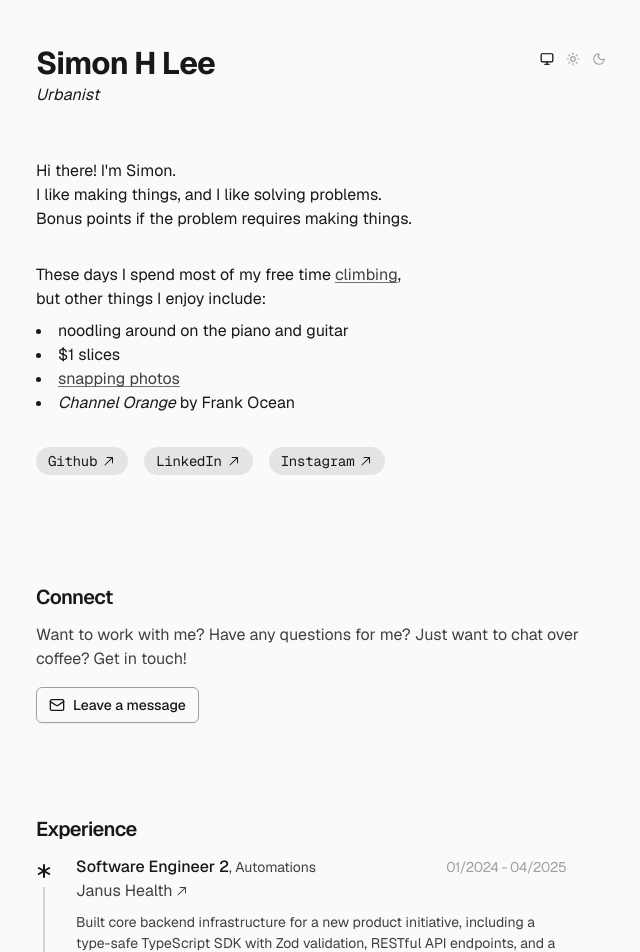
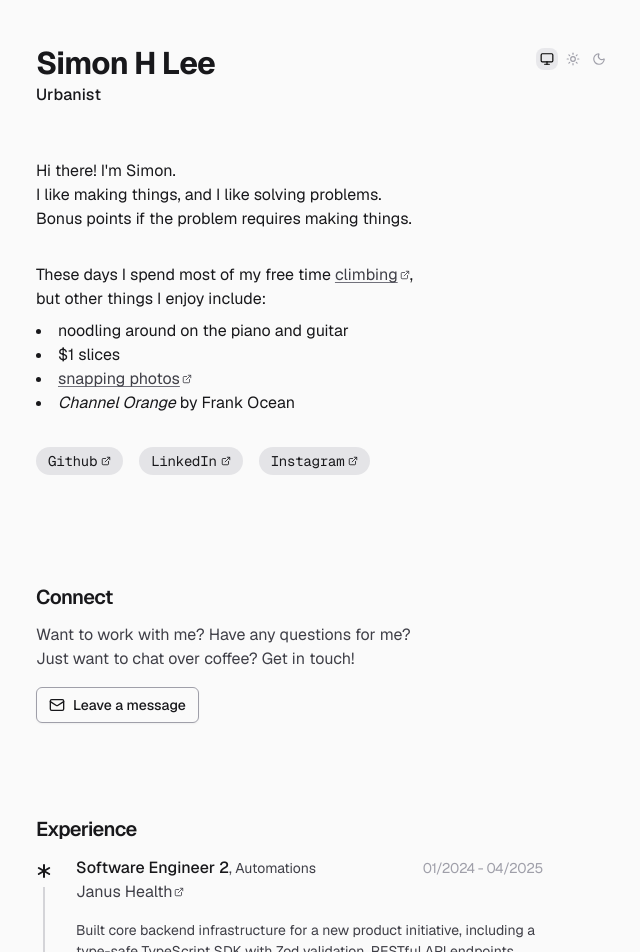
Before and after one commit to LeeSimonH/simonhlee.com, a Next.js app: page / in a window 1280 px wide. Shown: the top 952 px of the page, without its empty margins (316-956 px from the left). Built offline with nearby package versions, Linux system fonts and the light colour scheme.

Commit message:
style(ui): polish layout and styles across footer, globals, contact dialog, theme switch, and timeline

```diff
--- a/app/data.ts
+++ b/app/data.ts
@@ -87,7 +87,7 @@ export const SOCIAL_LINKS: SocialLink[] = [
   },
   {
     label: 'Instagram',
-    link: 'https://www.instagram.com/',
+    link: 'https://www.instagram.com/crimpwimp',
   },
 ]
 
--- a/app/footer.tsx
+++ b/app/footer.tsx
@@ -5,7 +5,7 @@ import ThemeSwitch from '@/components/theme-switch'
 export function Footer() {
   return (
     <footer className="text-muted border-faint border-t px-0 py-8 dark:border-zinc-800">
-      <div className="relative flex min-w-full items-center justify-start gap-6 text-xs tracking-tight">
+      <div className="relative flex min-w-full items-center justify-start gap-6 text-xs leading-0 tracking-tight">
         <div className="absolute right-0 text-xs">
           <ThemeSwitch />
         </div>
@@ -14,13 +14,13 @@ export function Footer() {
           href="https://github.com/leesimonh"
           target="_blank"
           rel="noopener noreferrer"
-          className="text-secondary flex items-center justify-start gap-1 leading-0 decoration-transparent"
+          className="text-secondary flex items-center justify-start gap-1 decoration-transparent"
         >
           <CopyrightIcon size={12} />
           2025 Simon H Lee
         </a>
 
-        <div className="flex items-center justify-start gap-1 leading-0 decoration-transparent">
+        <div className="flex items-center justify-start gap-1 decoration-transparent">
           <MapPinIcon size={12} />
           <span>Brooklyn, NY</span>
         </div>
--- a/app/globals.css
+++ b/app/globals.css
@@ -78,6 +78,10 @@
   pre {
     @apply font-mono;
   }
+
+  :where(a, button) {
+    cursor: pointer;
+  }
 }
 
 @layer utilities {
@@ -93,7 +97,7 @@
   }
 
   :where(a, .link) {
-    @apply text-link cursor-pointer underline decoration-zinc-500 underline-offset-2 transition-colors duration-200 ease-in-out;
+    @apply text-link underline decoration-zinc-500 underline-offset-2 transition-colors duration-200 ease-in-out;
 
     &:hover {
       @apply text-link-hover decoration-link-hover;
@@ -101,7 +105,7 @@
   }
 
   :where(.btn-link) {
-    @apply text-link cursor-pointer font-medium transition-colors duration-200 ease-in-out;
+    @apply text-link font-medium transition-colors duration-200 ease-in-out;
 
     &:hover {
       @apply text-link-hover;
--- a/app/header.tsx
+++ b/app/header.tsx
@@ -34,7 +34,7 @@ export function Header() {
           Simon H Lee
         </TextEffect>
 
-        <TextLoop interval={3.5} className="leading-loose italic">
+        <TextLoop interval={3.5} className="leading-loose font-medium">
           {['Software Engineer', 'Urbanist', 'Creative'].map((nickname) => (
             <TextEffect
               as="span"
--- a/app/page.tsx
+++ b/app/page.tsx
@@ -3,6 +3,7 @@ import { ContactDialog } from '@/components/contact-dialog'
 import { AnimatedBackground } from '@/components/ui/animated-background'
 import { Magnetic } from '@/components/ui/magnetic'
 import ExperiencesTimeline from '@/components/vertical-timeline'
+import { ExternalLink } from 'lucide-react'
 import { motion } from 'motion/react'
 import Link from 'next/link'
 import { useEffect, useState } from 'react'
@@ -36,21 +37,7 @@ function MagneticSocialLink({ children, link }: { children: React.ReactNode; lin
       >
         <span className="transition-color text-primary group-hover:text-on-primary dark:group-hover:text-on-primary z-10 inline-flex items-center gap-1 duration-200">
           {children}
-          <svg
-            width="15"
-            height="15"
-            viewBox="0 0 15 15"
-            fill="none"
-            xmlns="http://www.w3.org/2000/svg"
-            className="text-primary group-hover:text-on-primary dark:group-hover:text-on-primary z-10 transition-colors duration-200"
-          >
-            <path
-              d="M3.64645 11.3536C3.45118 11.1583 3.45118 10.8417 3.64645 10.6465L10.2929 4L6 4C5.72386 4 5.5 3.77614 5.5 3.5C5.5 3.22386 5.72386 3 6 3L11.5 3C11.6326 3 11.7598 3.05268 11.8536 3.14645C11.9473 3.24022 12 3.36739 12 3.5L12 9.00001C12 9.27615 11.7761 9.50001 11.5 9.50001C11.2239 9.50001 11 9.27615 11 9.00001V4.70711L4.35355 11.3536C4.15829 11.5488 3.84171 11.5488 3.64645 11.3536Z"
-              fill="currentColor"
-              fillRule="evenodd"
-              clipRule="evenodd"
-            ></path>
-          </svg>
+          <ExternalLink size={10} />
         </span>
       </a>
     </Magnetic>
@@ -94,7 +81,9 @@ export default function Personal() {
         transition={TRANSITION_SECTION}
         className="flex-1 space-y-8"
       >
-        {/* <h2 className="font-heading mb-4 text-lg">About</h2> */}
+        <h2 className="sr-only hidden" aria-hidden="true" aria-label="about">
+          About
+        </h2>
 
         <p>
           Hi there! I'm Simon.
@@ -105,11 +94,16 @@ export default function Personal() {
         </p>
         {/* MARK: Social Chips/Hovers/Cards */}
 
-        <div>
+        <div id="hobbies">
           <span>
             These days I spend most of my free time{' '}
-            <a href="https://instagram.com/crimpwimp" target="_blank" rel="noopener noreferrer">
-              climbing
+            <a
+              href="https://instagram.com/crimpwimp"
+              target="_blank"
+              rel="noopener noreferrer"
+              className="inline-flex items-baseline gap-0.5"
+            >
+              climbing <ExternalLink size={10} />
             </a>
             ,<br />
             but other things I enjoy include:
@@ -119,7 +113,12 @@ export default function Personal() {
               <li>noodling around on the piano and guitar</li>
               <li>$1 slices</li>
               <li>
-                <a href="https://vsco.co/simonhl/gallery">snapping photos</a>
+                <a
+                  href="https://vsco.co/simonhl/gallery"
+                  className="inline-flex items-baseline gap-0.5"
+                >
+                  snapping photos <ExternalLink size={10} />
+                </a>
               </li>
               <li>
                 <em>Channel Orange</em> by Frank Ocean
@@ -129,7 +128,7 @@ export default function Personal() {
         </div>
 
         {/* Github, LinkedIn, Instagram links/pills */}
-        <h3 className="font-heading sr-only hidden" aria-hidden="true" aria-label="socials">
+        <h3 className="sr-only hidden" aria-hidden="true" aria-label="socials">
           Socials
         </h3>
         <div className="flex flex-wrap gap-4">
@@ -157,8 +156,9 @@ export default function Personal() {
             <div className="contact-info flex flex-col gap-4">
               <div className="text-secondary space-y-1 text-pretty">
                 <p>
-                  Want to work with me? Have any questions for me? Just want to chat over coffee?
-                  Get in touch!
+                  Want to work with me? Have any questions for me?
+                  <br />
+                  Just want to chat over coffee? Get in touch!
                 </p>
               </div>
             </div>
--- a/components/contact-dialog.tsx
+++ b/components/contact-dialog.tsx
@@ -53,7 +53,7 @@ export function ContactDialog({
     <Dialog open={open} onOpenChange={handleOpenChange}>
       <DialogTrigger asChild>
         {trigger ?? (
-          <Button variant="outline" className="border-muted">
+          <Button variant="outline" className="border-muted hover:text-on-primary">
             <MailIcon />
             Leave a message
           </Button>
--- a/components/theme-switch.tsx
+++ b/components/theme-switch.tsx
@@ -36,11 +36,12 @@ export default function ThemeSwitch() {
 
   return (
     <AnimatedBackground
-      className="group z-auto rounded-lg"
+      className="group bg-faint/80 dark:bg-faint z-auto rounded-lg"
       defaultValue={theme}
       transition={{
         type: 'spring',
         bounce: 0,
+        duration: 0.3,
       }}
       enableHover={false}
       onValueChangeAction={(id) => {
@@ -53,7 +54,7 @@ export default function ThemeSwitch() {
         return (
           <button
             key={t.id}
-            className={`hover:text-primary-hover dark:data-[checked=true]:text-accent transition-all] mx-0.5 inline-flex cursor-pointer items-center justify-center rounded-full p-1 duration-300 focus-visible:outline-2 data-[checked=true]:text-black ${theme === t.id ? 'text-primary' : 'text-muted'}`}
+            className={`hover:text-primary-hover dark:data-[checked=true]:text-accent mx-0.5 inline-flex items-center justify-center rounded-full p-1 transition-all duration-300 focus-visible:outline-2 data-[checked=true]:text-black ${theme === t.id ? 'text-primary' : 'text-muted'}`}
             type="button"
             aria-label={`Switch to ${t.label} theme`}
             data-id={t.id}
--- a/components/vertical-timeline.tsx
+++ b/components/vertical-timeline.tsx
@@ -9,25 +9,25 @@ import {
   TimelineSeparator,
   TimelineTitle,
 } from '@/components/ui/timeline'
-import { AsteriskIcon } from 'lucide-react'
+import { AsteriskIcon, ExternalLink } from 'lucide-react'
 
 export default function ExperiencesTimeline(props: { experiences: WorkExperience[] }) {
   return (
-    <div className="h-full w-full max-w-[50ch]">
+    <div className="h-full w-full">
       <Timeline defaultValue={props.experiences.length}>
         {props.experiences.map((job, idx) => (
           <TimelineItem
             key={job.id}
             step={idx + 1}
-            className="text-primary group-data-[orientation=vertical]/timeline:ms-10"
+            className={`text-primary max-w-[44ch] group-data-[orientation=vertical]/timeline:ms-10 ${idx === props.experiences.length - 1 ? 'mb-0' : 'mb-8'}`}
           >
             <TimelineHeader>
-              <TimelineSeparator className="border border-zinc-300 group-data-[orientation=vertical]/timeline:-left-8 group-data-[orientation=vertical]/timeline:h-[calc(100%-2rem)] group-data-[orientation=vertical]/timeline:translate-y-8 dark:border-zinc-600" />
+              <TimelineSeparator className="border border-zinc-300 group-data-[orientation=vertical]/timeline:-left-8 group-data-[orientation=vertical]/timeline:h-full group-data-[orientation=vertical]/timeline:translate-y-8 dark:border-zinc-600" />
 
               <TimelineTitle>
                 <div className="flex w-full items-baseline justify-between">
                   {/* MARK: Job Title */}
-                  <span className="text-base font-medium">
+                  <span className="text-base leading-relaxed font-medium">
                     {job.title}
                     {job.subtitle && (
                       <span className="text-secondary text-sm font-normal">
@@ -50,24 +50,11 @@ export default function ExperiencesTimeline(props: { experiences: WorkExperience
                   href={job.link}
                   target="_blank"
                   rel="noopener noreferrer"
-                  className="group relative inline-block hover:bg-transparent"
+                  className="group relative inline-block"
                 >
-                  <span className="group text-secondary hover:text-link-hover relative inline-flex shrink-1 items-center gap-0.5 text-base leading-snug font-normal transition-colors duration-300 ease-in-out">
-                    {job.company}{' '}
-                    <svg
-                      width="15"
-                      height="15"
-                      viewBox="0 0 15 15"
-                      fill="none"
-                      xmlns="http://www.w3.org/2000/svg"
-                    >
-                      <path
-                        d="M3.64645 11.3536C3.45118 11.1583 3.45118 10.8417 3.64645 10.6465L10.2929 4L6 4C5.72386 4 5.5 3.77614 5.5 3.5C5.5 3.22386 5.72386 3 6 3L11.5 3C11.6326 3 11.7598 3.05268 11.8536 3.14645C11.9473 3.24022 12 3.36739 12 3.5L12 9.00001C12 9.27615 11.7761 9.50001 11.5 9.50001C11.2239 9.50001 11 9.27615 11 9.00001V4.70711L4.35355 11.3536C4.15829 11.5488 3.84171 11.5488 3.64645 11.3536Z"
-                        fill="currentColor"
-                        fillRule="evenodd"
-                        clipRule="evenodd"
-                      ></path>
-                    </svg>
+                  <span className="group text-secondary hover:text-link-hover relative inline-flex shrink-1 items-center gap-0.5 text-base leading-tight font-normal transition-colors duration-300 ease-in-out">
+                    {job.company}
+                    <ExternalLink size={10} />
                     <span className="bg-link-hover absolute bottom-0.5 left-0 block h-px w-full max-w-0 transition-all duration-300 group-hover:max-w-full"></span>
                   </span>
                 </a>
@@ -82,11 +69,11 @@ export default function ExperiencesTimeline(props: { experiences: WorkExperience
             <TimelineContent>
               <div className="text-body-secondary flex-col leading-normal tracking-normal">
                 {job.highlights && job.highlights.length > 0 && (
-                  <ul className="mt-2 list-none">
+                  <ul className="mt-4 list-none">
                     {job.highlights.map((highlight, idx) => (
                       <li
                         key={`${job.id}-highlight-${idx}`}
-                        className="mb-4 font-sans text-sm leading-normal text-pretty"
+                        className="mt-4 font-sans text-sm leading-normal text-pretty"
                       >
                         {highlight}
                       </li>
```
